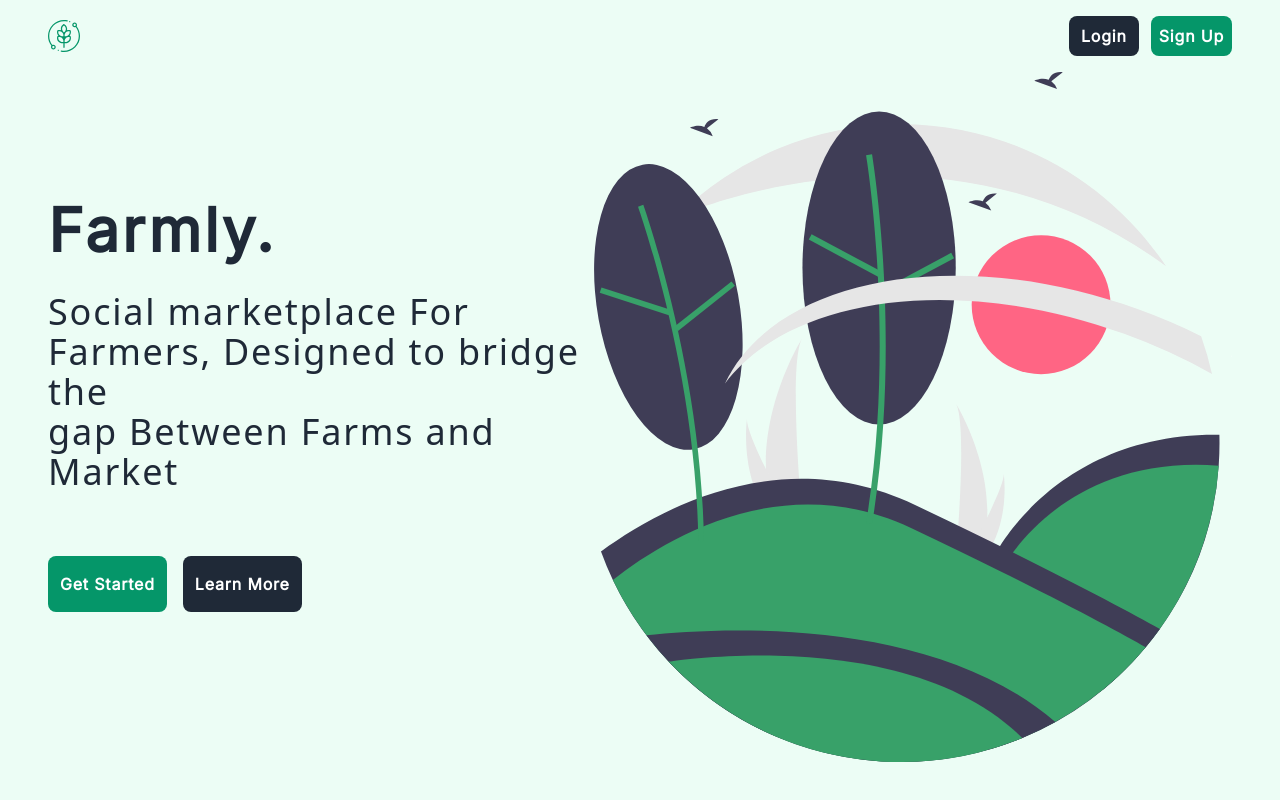
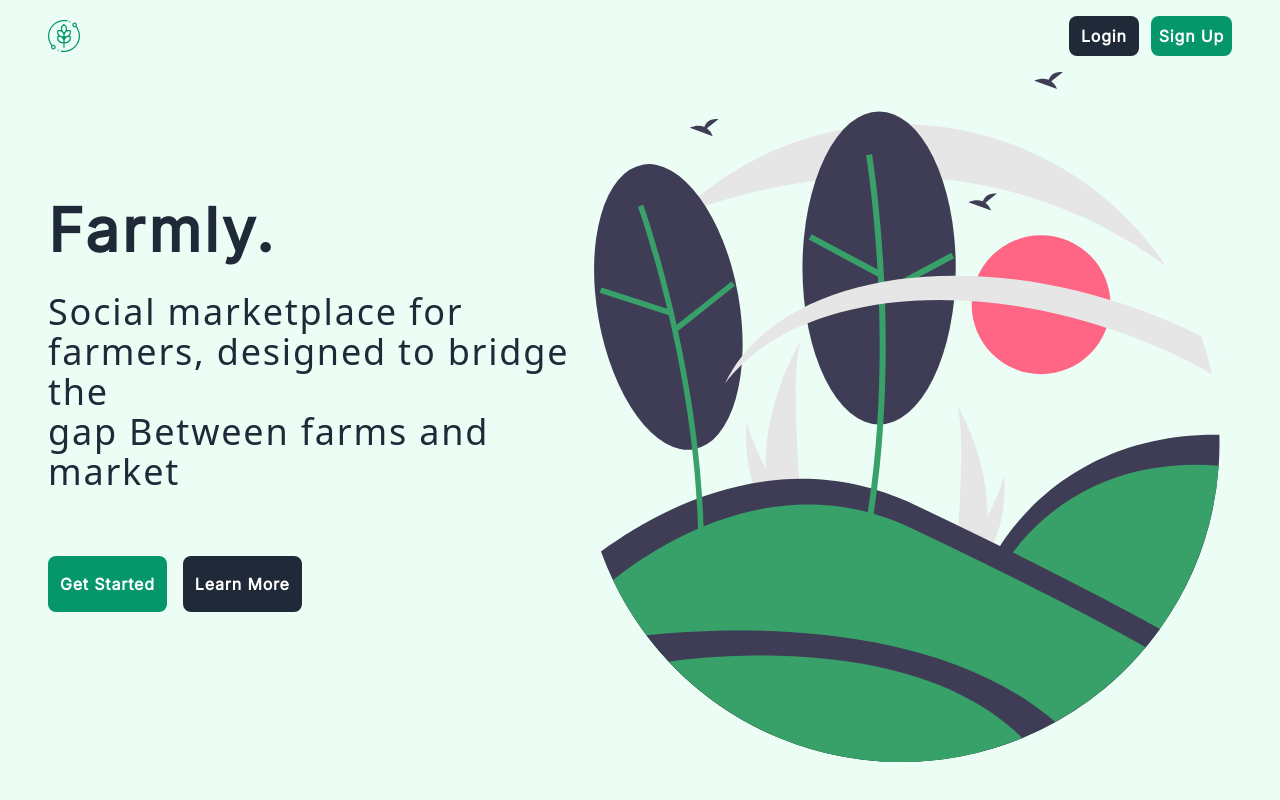
Before and after one commit to udemezue01/farmy-client, a Vue app: page / in a window 1280 px wide. Shown: the top 800 px of the page. Built offline with nearby package versions, Linux system fonts and the light colour scheme; a web font is replaced by a local one.

Commit message:
deployed project for surge

```diff
--- a/package.json
+++ b/package.json
@@ -34,7 +34,7 @@
   },
   "git": {
   "scripts": {
-    "pre-push": "surge --project ./dist --domain example-githooks.surge.sh"
+    "pre-push": "surge --project ./dist --domain farmly.surge.sh"
   }
 },
   "browserslist": [
--- a/src/views/Landing/Landing.vue
+++ b/src/views/Landing/Landing.vue
@@ -45,7 +45,7 @@
   		<div class="mt-32 w-full lg:w-1/2">
   			<h1 class="text-6xl text-gray-800 font-black tracking-wider font-body"> Farmly.</h1>
 
-  			<p class="text-4xl mt-8 font-ordinary tracking-wider text-gray-800"> Social marketplace For<br> Farmers, Designed to bridge the <br> gap Between Farms and Market</p>
+  			<p class="text-4xl mt-8 font-ordinary tracking-wider text-gray-800"> Social marketplace for<br> farmers, designed to bridge the <br> gap Between farms and market</p>
 
         <!-- <p class="text-2xl mt-8 font-ordinary text-gray-800 font-body tracking-wider"> Connecting Farmers to the world.</p> -->
 
```
